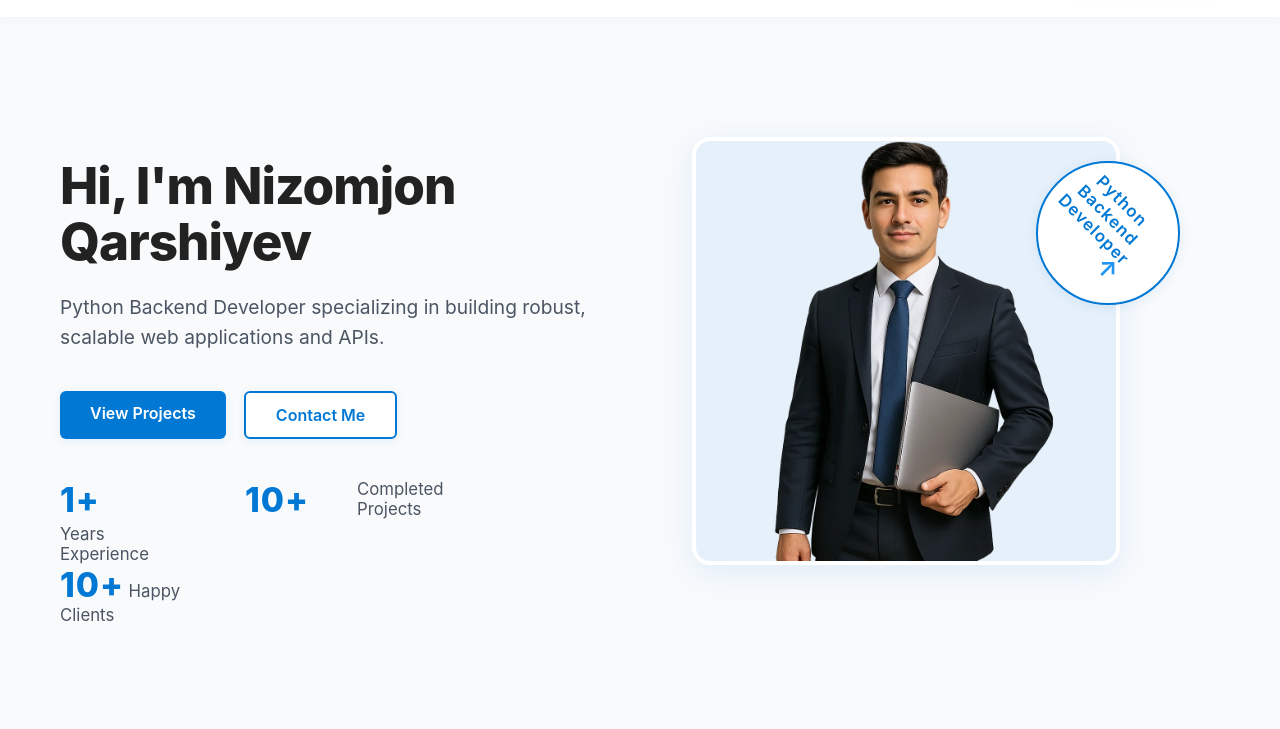
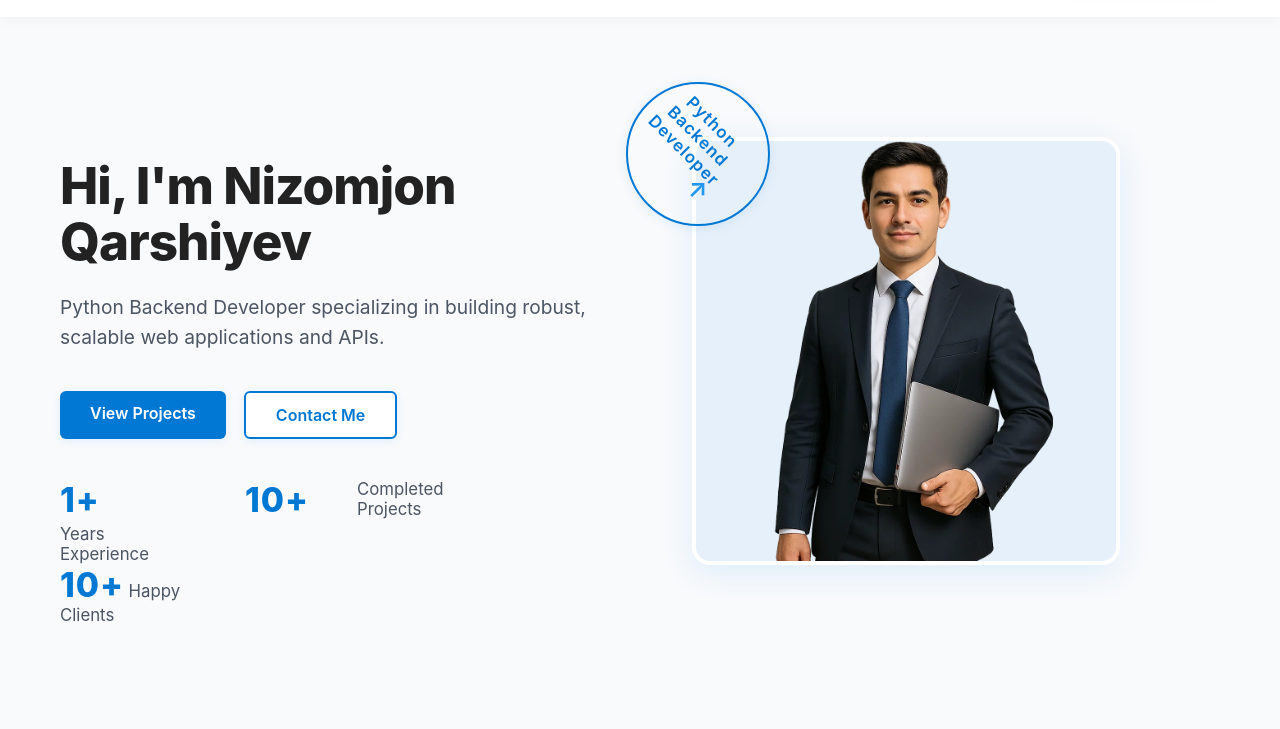
Before and after one commit to nizomiddinqarshiyev/nizomiddinqarshiyev.github.io, a plain HTML site: page index.html in a window 1280 px wide. Shown: the part 71-800 px from the top of the page. Drawn offline with Linux system fonts and the light colour scheme.

Commit message:
Update styles badge img

```diff
--- a/styles.css
+++ b/styles.css
@@ -202,9 +202,9 @@ body {
 
 .hero-badge {
   position: absolute;
-  top: 24px;
-  right: -60px;
-  background: #fff;
+  top: -55px;
+  right: 350px;
+  background: rgba(0,120,212,0.10, green, blue, alpha);
   border-radius: 50%;
   width: 120px;
   height: 120px;
```
